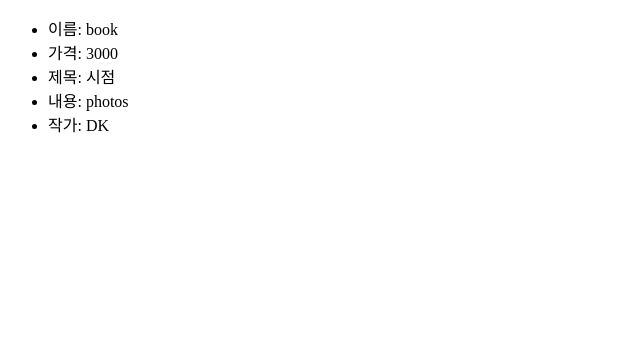
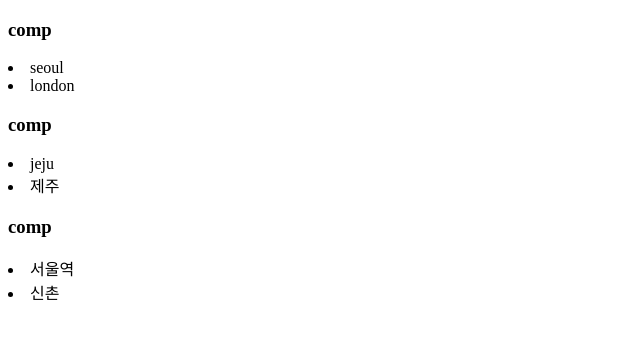
Before and after one commit to Jin19121/react20241105, a React (Vite) app: page / in a window 1280 px wide. Shown: the top 338 px of the page, without its empty margins (0-640 px from the left). Built offline with nearby package versions, Linux system fonts and the light colour scheme.

Commit message:
param 기본값

```diff
--- /dev/null
+++ b/src/apps/MyApp19.jsx
@@ -0,0 +1,23 @@
+import React from "react";
+
+function Comp({ address = "서울역", city = "제주" }) {
+  return (
+    <div>
+      <h3>comp</h3>
+      <li>{address}</li>
+      <li>{city}</li>
+    </div>
+  );
+}
+
+function MyApp19(props) {
+  return (
+    <div>
+      <Comp address={"seoul"} city={"london"} />
+      <Comp address={"jeju"} />
+      <Comp city={"신촌"} />
+    </div>
+  );
+}
+
+export default MyApp19;
--- a/src/main.jsx
+++ b/src/main.jsx
@@ -1,9 +1,9 @@
 import { StrictMode } from "react";
 import { createRoot } from "react-dom/client";
-import MeApp18 from "./practice/MeApp18.jsx";
+import MyApp19 from "./apps/MyApp19.jsx";
 
 createRoot(document.getElementById("root")).render(
   <StrictMode>
-    <MeApp18 />
+    <MyApp19 />
   </StrictMode>,
 );
```
